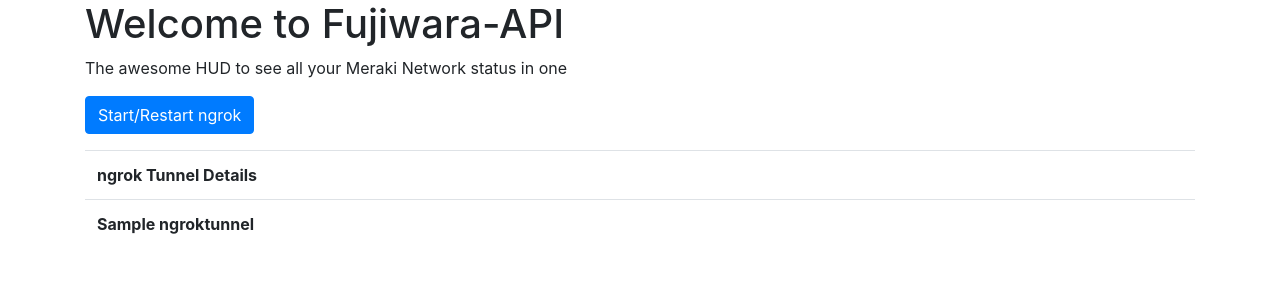
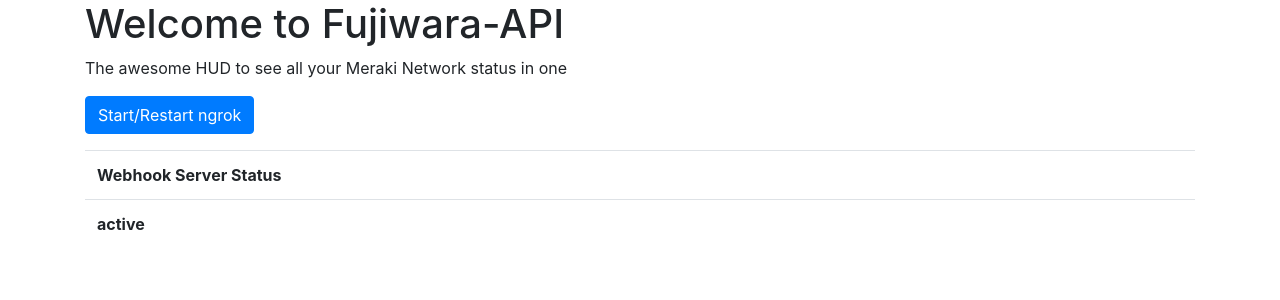
Before and after one commit to vladivanovic/fujiwara-api, a Flask app: template app/templates/admin.html in a window 1280 px wide. Shown: the part 56-356 px from the top of the page. Run offline with Flask 2, Linux system fonts and the light colour scheme; the template is opened without the code that fills it: most values are stand-ins (such as "Sample title", 1, 10 or a date in 2020); lists and menus that the app fills with data are empty; some libraries are stand-ins or nearby versions.

Commit message:
begun spinning out webhook listener as separate flask instance and building 'apis' to listen and deliver webhook status etc.... still needs a lot of work (sorry Fred!)

```diff
--- a/app/app.py
+++ b/app/app.py
@@ -2,7 +2,6 @@
 
 # All of the Imports
 from flask import Flask, render_template, request, url_for, flash, redirect, Response
-from werkzeug.exceptions import abort
 import meraki
 from pyngrok import ngrok
 import app_startchecks as appsc
@@ -25,14 +24,10 @@
 def index():
     global dashboard
     global MERAKI_API_KEY
-    # Testing
+    # Checking for MerakiID, OrgID and NetworkID then redirecting to finish setup as necessary
     verifyMerAPIKey = appsc.GetMerakiAPIKey()
     verifyMerOrgID = appsc.GetMerakiOrgID()
     verifyMerNetID = appsc.GetMerakiNetworkID()
-    print(type(verifyMerAPIKey))
-    print(type(verifyMerOrgID))
-    print(type(verifyMerNetID))
-    # Checking for MerakiID, OrgID and NetworkID then redirecting as necessary
     if verifyMerAPIKey is None:
         return redirect(url_for('firsttime'))
     elif verifyMerOrgID is None:
@@ -154,16 +149,8 @@
 @app.route('/admin', methods=['GET', 'POST'])
 def admin():
     if request.method == 'POST':
-        appsc.startngroktunnel()
-    ngrok_tunnels = ngrok.get_tunnels()
-    ngrok_tunnel = 'empty, hit restart'
-    if not ngrok_tunnels == None:
-        for tunnels in ngrok_tunnels:
-            ngrok_tunnel = str(tunnels)
-    return render_template('admin.html', ngroktunnel=ngrok_tunnel)
-
-# Create Webhook Listener
-@app.route('/listen', methods=['POST'])
-def listen():
-    print(request.json)
-    return Response(status=200)
+        appsc.webhook_start()
+    webhook_status = appsc.webhook_status()
+    if webhook_status is None:
+        webhook_status = 'Service not up'
+    return render_template('admin.html', ngroktunnel=webhook_status)
--- a/app/templates/admin.html
+++ b/app/templates/admin.html
@@ -17,8 +17,8 @@
 
 	<div id='ListResults'>
 	<table class="table">
-	<tr><th scope="col">ngrok Tunnel Details</th></tr>
-	<tr><th scope="row">{{ ngroktunnel }}</th></tr>
+	<tr><th scope="col">Webhook Server Status</th></tr>
+	<tr><th scope="row">{{ webhook_status }}</th></tr>
 	</table>
 	</div>
 
--- /dev/null
+++ b/app/webhook.py
@@ -0,0 +1,34 @@
+#!/usr/bin/env python3
+
+# All of the Imports
+from flask import Flask, render_template, request, url_for, flash, redirect, Response, jsonify
+from pyngrok import ngrok
+import app_startchecks as appsc
+
+# Kickstart Flask App
+app = Flask(__name__)
+app.config['SECRET_KEY'] = 'fred1234'  # (temporary random string)
+
+# Default App Route and Webhook Status
+@app.route('/')
+def index():
+    appsc.startngroktunnel()
+    ngrok_tunnels = ngrok.get_tunnels()
+    ngrok_tunnel = ''
+    for tunnels in ngrok_tunnels:
+        ngrok_tunnel = str(tunnels)
+    return jsonify(status='UP', tunnel_data=ngrok_tunnel)
+
+# Create Webhook Listener
+@app.route('/listen', methods=['POST'])
+def listen():
+    print(request.json)
+    return Response(status=200)
+
+# Secret Status Page
+@app.route('/status', methods=['GET'])
+def status():
+    return render_template('webhook_index.html')
+
+if __name__ == '__main__':
+    app.run(host='localhost', port=5001, debug=True)
```
Also changed, not shown: app/app_startchecks.py (+19 -2 lines), app/templates/webhook_index.html (added, +10 -0 lines).
